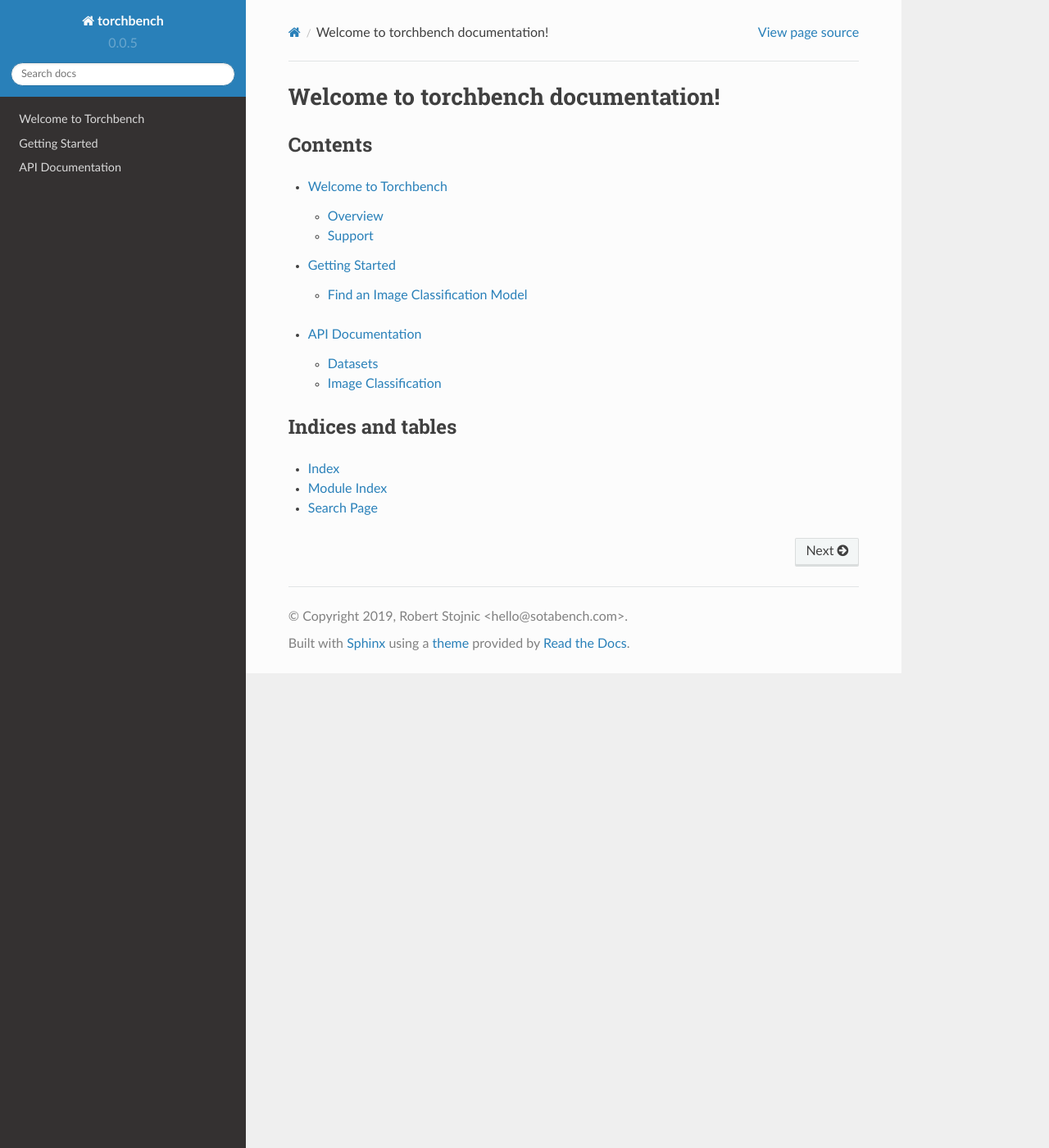
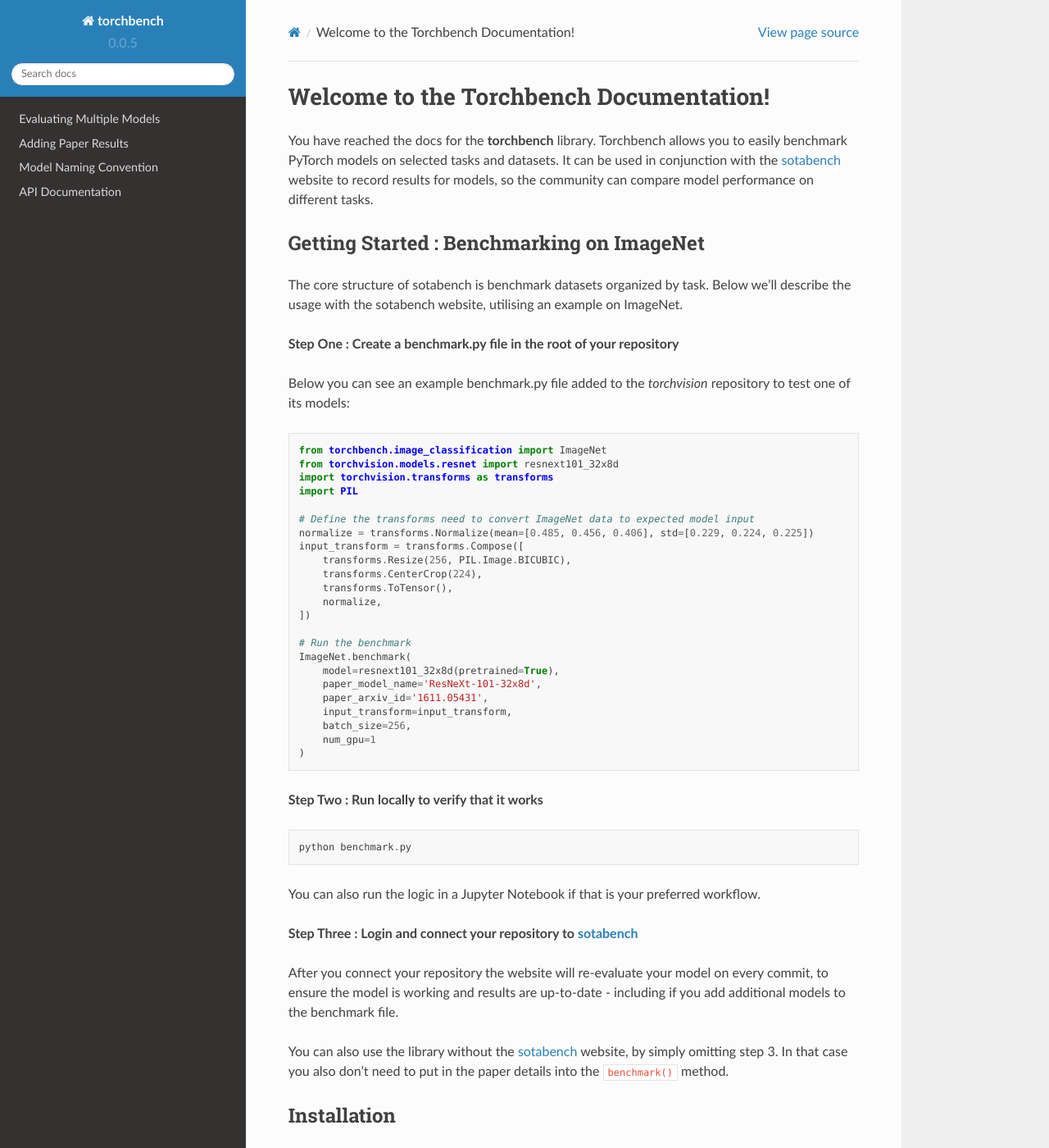
Before and after one commit to paperswithcode/torchbench, a Sphinx documentation site: the page built from docs/index.md, in a window 1280 px wide and 1400 px high. Shown: the whole window at 82% size. Built offline with Sphinx 7.4.7 and the Read the Docs theme 2.0.0, drawn with Linux system fonts in a browser that asks for light colours; some of the changed text lies outside the part shown.

Commit message:
Update documentation for torchbench

````diff
--- a/docs/index.md
+++ b/docs/index.md
@@ -1,5 +1,60 @@
-# Welcome to torchbench documentation!
+# Welcome to the Torchbench Documentation!
 
+You have reached the docs for the **torchbench** library. Torchbench allows you to easily
+benchmark PyTorch models on selected tasks and datasets. It can be used in conjunction with the
+[sotabench](http://www.sotabench.com) website to record results for models, so the community
+can compare model performance on different tasks.
+
+## Getting Started : Benchmarking on ImageNet
+
+The core structure of sotabench is benchmark datasets organized by task. Below we'll describe
+the usage with the sotabench website, utilising an example on ImageNet.
+
+**Step One : Create a benchmark.py file in the root of your repository**
+
+Below you can see an example benchmark.py file added to the *torchvision* repository to test one of its models:
+
+    from torchbench.image_classification import ImageNet
+    from torchvision.models.resnet import resnext101_32x8d
+    import torchvision.transforms as transforms
+    import PIL
+
+    # Define the transforms need to convert ImageNet data to expected model input
+    normalize = transforms.Normalize(mean=[0.485, 0.456, 0.406], std=[0.229, 0.224, 0.225])
+    input_transform = transforms.Compose([
+        transforms.Resize(256, PIL.Image.BICUBIC),
+        transforms.CenterCrop(224),
+        transforms.ToTensor(),
+        normalize,
+    ])
+
+    # Run the benchmark
+    ImageNet.benchmark(
+        model=resnext101_32x8d(pretrained=True),
+        paper_model_name='ResNeXt-101-32x8d',
+        paper_arxiv_id='1611.05431',
+        input_transform=input_transform,
+        batch_size=256,
+        num_gpu=1
+    )
+
+**Step Two : Run locally to verify that it works**
+
+    python benchmark.py
+
+You can also run the logic in a Jupyter Notebook if that is your preferred workflow.
+
+**Step Three : Login and connect your repository to [sotabench](http://www.sotabench.com)**
+
+After you connect your repository the website will re-evaluate your model on every commit, to ensure the model is working and results are up-to-date - including if you add additional models to the benchmark file.
+
+You can also use the library without the [sotabench](http://www.sotabench.com) website, by simply omitting step 3. In that case you also don't need to put in the paper details into the ```benchmark()``` method.
+
+## Installation
+
+The library requires Python 3.6+. You can install via pip:
+
+    pip install torchbench
 
 ## Contents
 
@@ -7,12 +62,9 @@
 .. toctree::
    :maxdepth: 2
 
-   01.welcome.md
-   02.getting-started.md
-
-.. toctree::
-   :maxdepth: 2
-
+   01.evaluating-multiple-models.md
+   02.adding-paper-results.md
+   03.model-naming-convention.md
    api/index.md
 ```
 
@@ -24,3 +76,9 @@
 * :ref:`modindex`
 * :ref:`search`
 ```
+
+## Support
+
+If you get stuck you can head to our [Discourse](http://forum.sotabench.com) forum where you ask
+questions on how to use the project. You can also find ideas for contributions,
+and work with others on exciting projects.
````
Also changed, not shown: docs/01.evaluating-multiple-models.md (added, +48 -0 lines), docs/01.welcome.md (deleted, +0 -59 lines), docs/02.adding-paper-results.md (added, +41 -0 lines), docs/02.getting-started.md (deleted, +0 -46 lines), docs/03.model-naming-convention.md (added, +46 -0 lines), docs/api/02.image-classification.md (+2 -10 lines), docs/api/index.md (+0 -1 lines), 1 other file.
